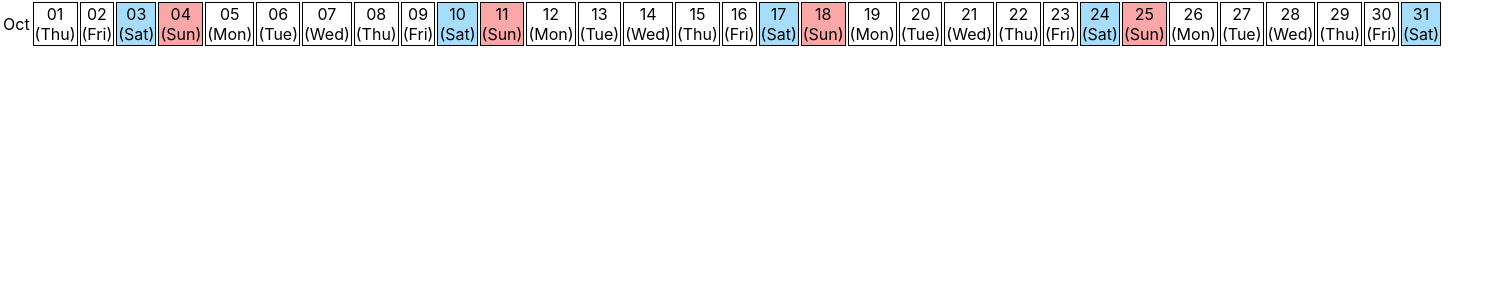
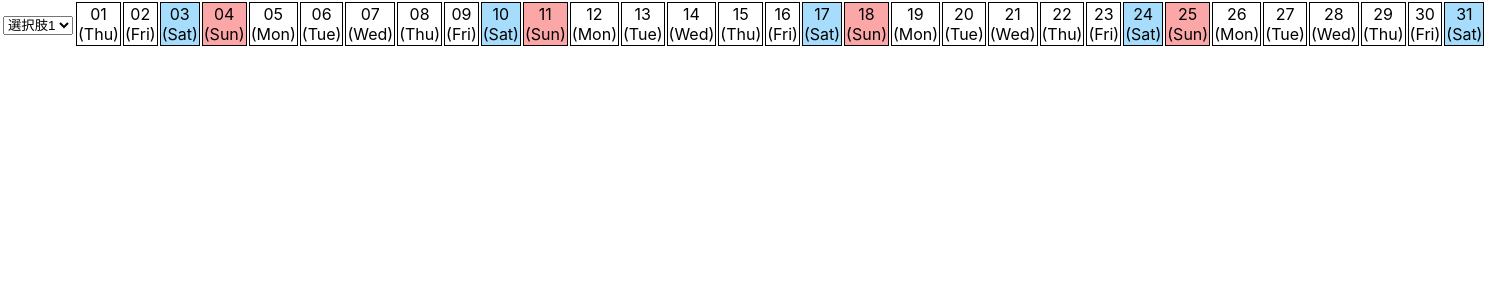
Before and after one commit to h64m1/gantt-chart, a React (Create React App) app in the folder app/: page / in a window 1280 px wide. Shown: the top 300 px of the page, 1486 px wide, since content can reach past the window. Built offline with nearby package versions, Linux system fonts and the light colour scheme.

Commit message:
[mod] プルダウンを仮実装 #1
- とりあえずselectを追加
- 中身は適当

```diff
--- a/app/src/Gantt/Gantt.tsx
+++ b/app/src/Gantt/Gantt.tsx
@@ -1,5 +1,6 @@
 import React from 'react'
 import { Days, Day } from '../Date/Day'
+import { Select } from './Select'
 import './Gantt.css'
 
 type GanttProps = Partial<{
@@ -48,7 +49,12 @@ function getDatesInMonth(date: string): Array<JSX.Element> {
 	})
 
 	// 処理月
-	const month = Day(date, { format: 'MMM' })
+	//const month = Day(date, { format: 'MMM' })
+	// テスト
+	const props = {
+		list: ['選択肢1', '選択肢2', '選択肢3'],
+	}
+	const month = <Select {...props} />
 	return [<td key="head0">{month}</td>, ...rows]
 }
 
--- /dev/null
+++ b/app/src/Gantt/Select.tsx
@@ -0,0 +1,28 @@
+import { JSXElement } from '@babel/types'
+import React from 'react'
+
+type SelectProps = Partial<{
+	list: Array<string>
+}>
+
+export function Select(props: SelectProps): JSX.Element {
+	const emptySelect = <select>{}</select>
+	if (props === undefined) {
+		// propsが空の場合
+		return emptySelect
+	}
+
+	if (props.list === undefined) {
+		// props.listが空の場合
+		return emptySelect
+	}
+
+	const options = props.list.map((v, i) => {
+		return (
+			<option key={`${i}`} value={`${v}`}>
+				{v}
+			</option>
+		)
+	})
+	return <select>{options}</select>
+}
```
